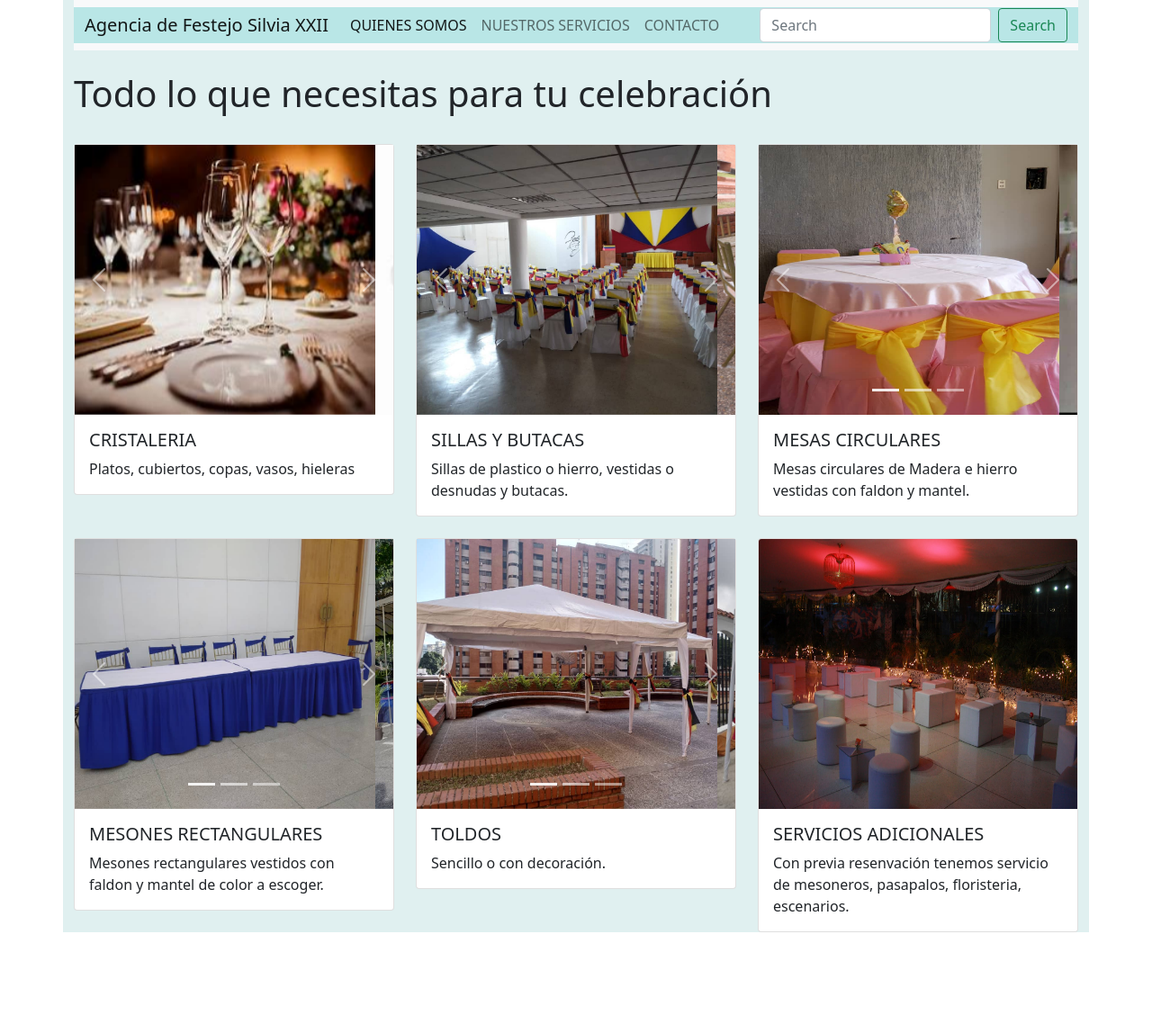
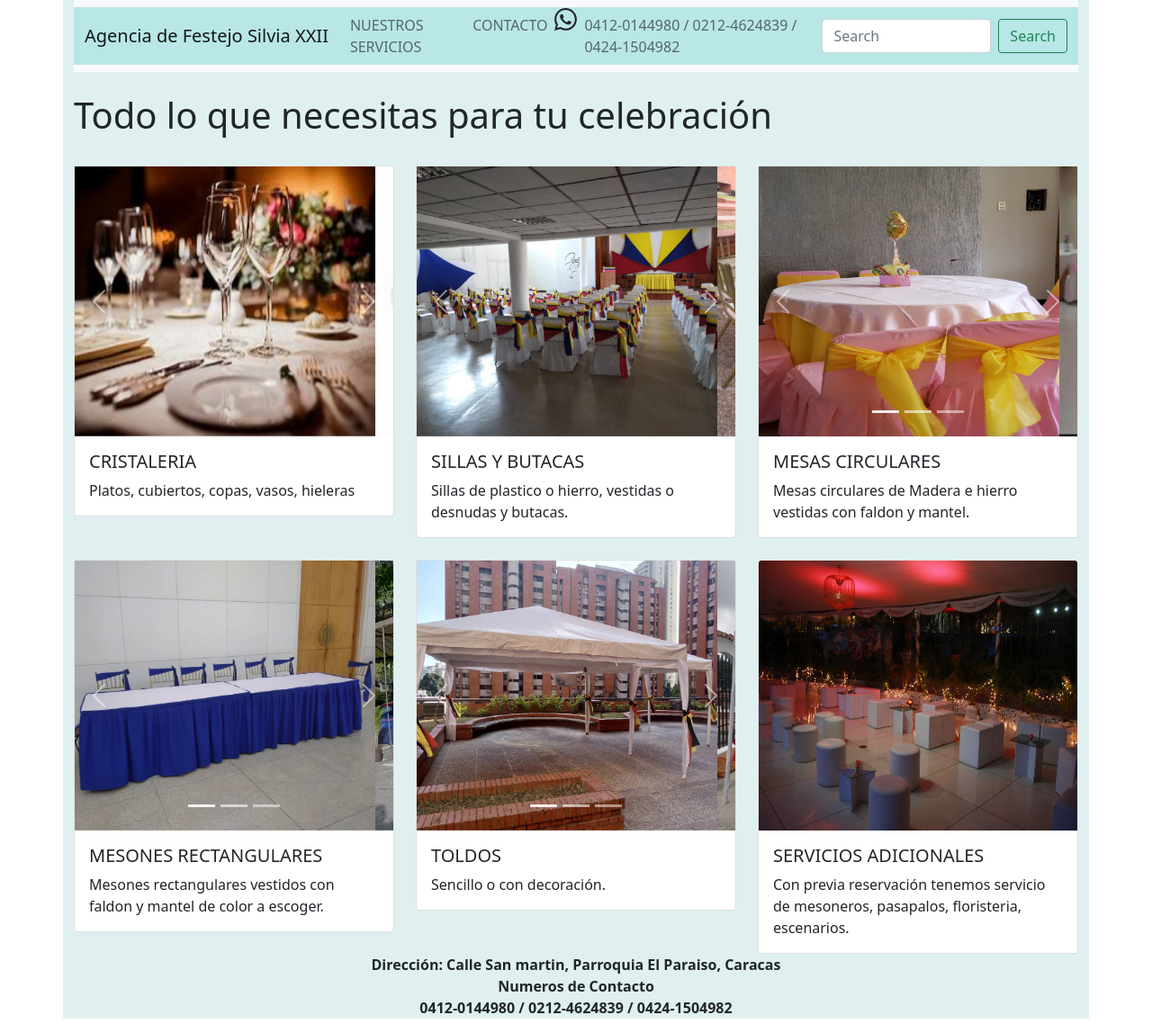
Before and after one commit to Yainsydeveloper/AgenciaFestejoBootstrap, a plain HTML site: page Productos.html in a window 1280 px wide. Shown: the whole page at 90% size. Before the commit the page ends 1036 px from the top, so only its background shows below. Drawn offline with nearby package versions, Linux system fonts and the light colour scheme.

Commit message:
Se introdujo numeros telefonos

```diff
--- a/Productos.html
+++ b/Productos.html
@@ -12,20 +12,25 @@
   <main class="container"style="background-color: rgb(224, 240, 240);">
     <nav class="navbar navbar-expand-lg navbar-light bg-light" >
       <div class="container-fluid" style="background-color: rgb(185, 230, 230);">
-        <a class="navbar-brand" href="#">Agencia de Festejo Silvia XXII</a>
+        <a class="navbar-brand" href="Index.html">Agencia de Festejo Silvia XXII</a>
         <button class="navbar-toggler" type="button" data-bs-toggle="collapse" data-bs-target="#navbarSupportedContent" aria-controls="navbarSupportedContent" aria-expanded="false" aria-label="Toggle navigation">
           <span class="navbar-toggler-icon"></span>
         </button>
         <div class="collapse navbar-collapse" id="navbarSupportedContent">
           <ul class="navbar-nav me-auto mb-2 mb-lg-0">
             <li class="nav-item">
-              <a class="nav-link active" aria-current="page" href="Index.html">QUIENES SOMOS</a>
-            </li>
-            <li class="nav-item">
               <a class="nav-link" href="Productos.html">NUESTROS SERVICIOS</a>
             </li>
             <li class="nav-item">
               <a class="nav-link" href="Contacto.html">CONTACTO</a>
+            </li>
+            <li class="nav-item">
+              <svg xmlns="http://www.w3.org/2000/svg" width="25" height="25" fill="currentColor" class="bi bi-whatsapp" viewBox="0 0 16 16">
+                <path d="M13.601 2.326A7.854 7.854 0 0 0 7.994 0C3.627 0 .068 3.558.064 7.926c0 1.399.366 2.76 1.057 3.965L0 16l4.204-1.102a7.933 7.933 0 0 0 3.79.965h.004c4.368 0 7.926-3.558 7.93-7.93A7.898 7.898 0 0 0 13.6 2.326zM7.994 14.521a6.573 6.573 0 0 1-3.356-.92l-.24-.144-2.494.654.666-2.433-.156-.251a6.56 6.56 0 0 1-1.007-3.505c0-3.626 2.957-6.584 6.591-6.584a6.56 6.56 0 0 1 4.66 1.931 6.557 6.557 0 0 1 1.928 4.66c-.004 3.639-2.961 6.592-6.592 6.592zm3.615-4.934c-.197-.099-1.17-.578-1.353-.646-.182-.065-.315-.099-.445.099-.133.197-.513.646-.627.775-.114.133-.232.148-.43.05-.197-.1-.836-.308-1.592-.985-.59-.525-.985-1.175-1.103-1.372-.114-.198-.011-.304.088-.403.087-.088.197-.232.296-.346.1-.114.133-.198.198-.33.065-.134.034-.248-.015-.347-.05-.099-.445-1.076-.612-1.47-.16-.389-.323-.335-.445-.34-.114-.007-.247-.007-.38-.007a.729.729 0 0 0-.529.247c-.182.198-.691.677-.691 1.654 0 .977.71 1.916.81 2.049.098.133 1.394 2.132 3.383 2.992.47.205.84.326 1.129.418.475.152.904.129 1.246.08.38-.058 1.171-.48 1.338-.943.164-.464.164-.86.114-.943-.049-.084-.182-.133-.38-.232z"/>
+              </svg>
+            </li>
+            <li class="nav-item">
+              <a class="nav-link" href="#">0412-0144980 / 0212-4624839 / 0424-1504982</a>
             </li>
           </ul>
           <form class="d-flex">
@@ -192,10 +197,19 @@
           <img src="img/bancosnoche.JPG" class="card-img-top" alt="Error"style="height: 300px;">
           <div class="card-body">
             <h5 class="card-title">SERVICIOS ADICIONALES</h5>
-            <p class="card-text">Con previa resenvación tenemos servicio de mesoneros, pasapalos, floristeria, escenarios.</p>
+            <p class="card-text">Con previa reservación tenemos servicio de mesoneros, pasapalos, floristeria, escenarios.</p>
           </div>
         </div>
       </div>
+    </div>
+    <div style="text-align: center;">
+      <p><b>
+      Dirección: Calle San martin, Parroquia El Paraiso, Caracas
+      <br>
+      Numeros de Contacto
+      <br>
+      0412-0144980 / 0212-4624839 / 0424-1504982
+    </p></b>
     </div>
 
   </main>
```
Also changed, not shown: Contacto.html (+19 -4 lines), Index.html (+20 -11 lines).
